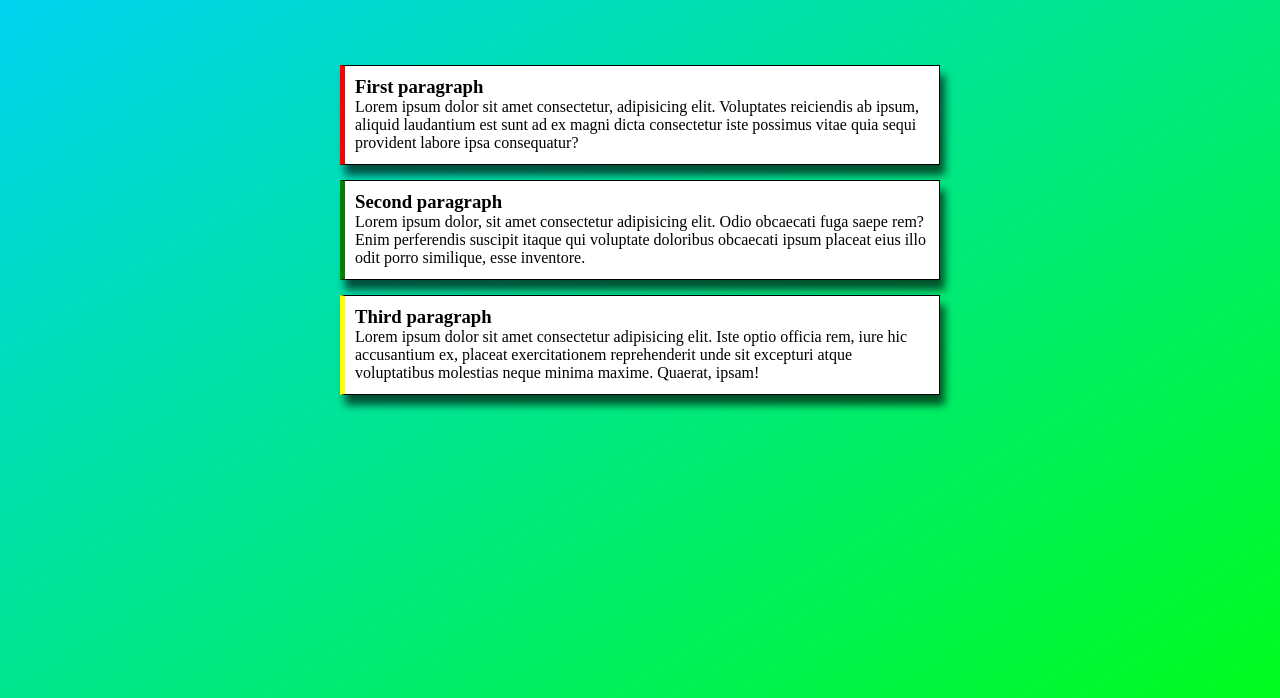
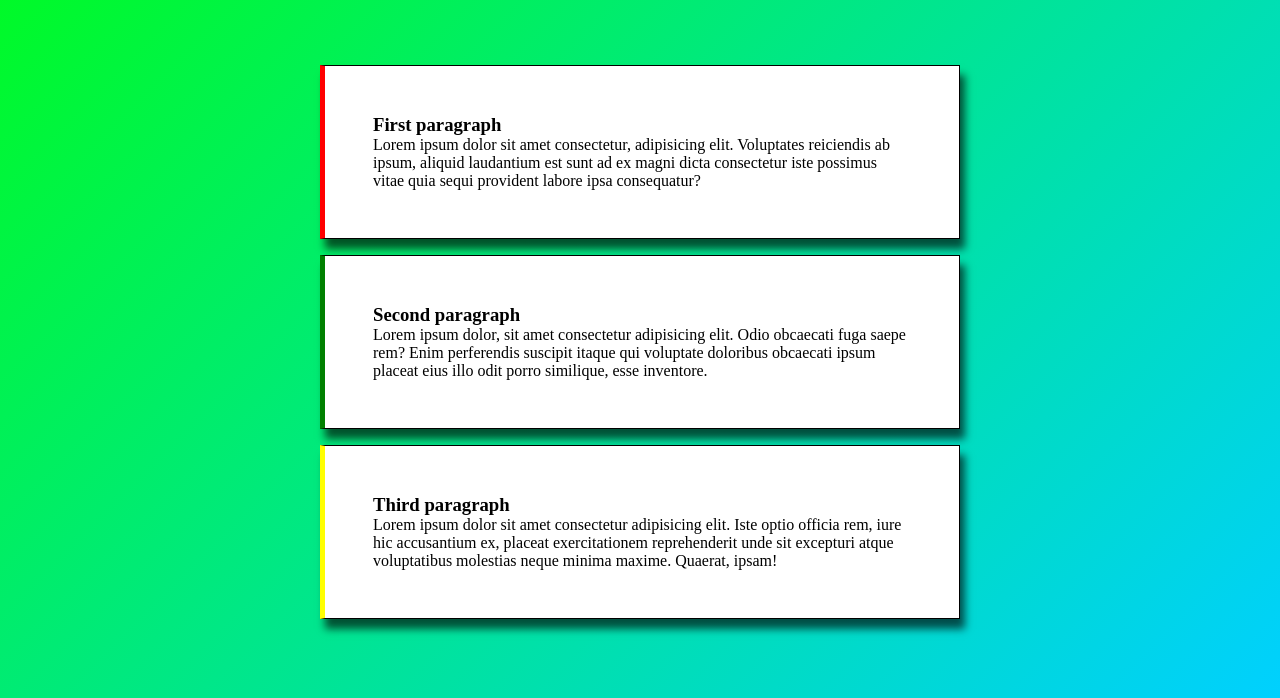
Before and after one commit to NavarroMauro/DCI, a plain HTML site: page year_course/16may2018/css_boxmodel/index.html in a window 1280 px wide. Shown: the part 102-800 px from the top of the page. Drawn offline with Linux system fonts and the light colour scheme; a script that the page names is missing.

Commit message:
medday commit

```diff
--- a/year_course/16may2018/css_boxmodel/css/style.css
+++ b/year_course/16may2018/css_boxmodel/css/style.css
@@ -12,7 +12,7 @@ h1 {
 html {
     height: 100%;
     width: 100%;
-    background: linear-gradient(to bottom right, rgb(0, 208, 255), rgb(0, 252, 29));
+    background: linear-gradient(-45deg, rgb(0, 208, 255), rgb(0, 252, 29));
 }
 
 main article:nth-child(1) {
@@ -27,10 +27,10 @@ main article:nth-child(3) {
 
 article {
     background-color: white;
-    height: 100px;
-    width: 600px;
-    padding: 10px;
-    margin: 0 50px 15px 50px;
+    width: 40em;
+    max-width: 100%;
+    padding: 3em;
+    margin: 0 5em 1em 5em;
     margin-left: auto;
     margin-right: auto;
     border: 1px solid;
```
